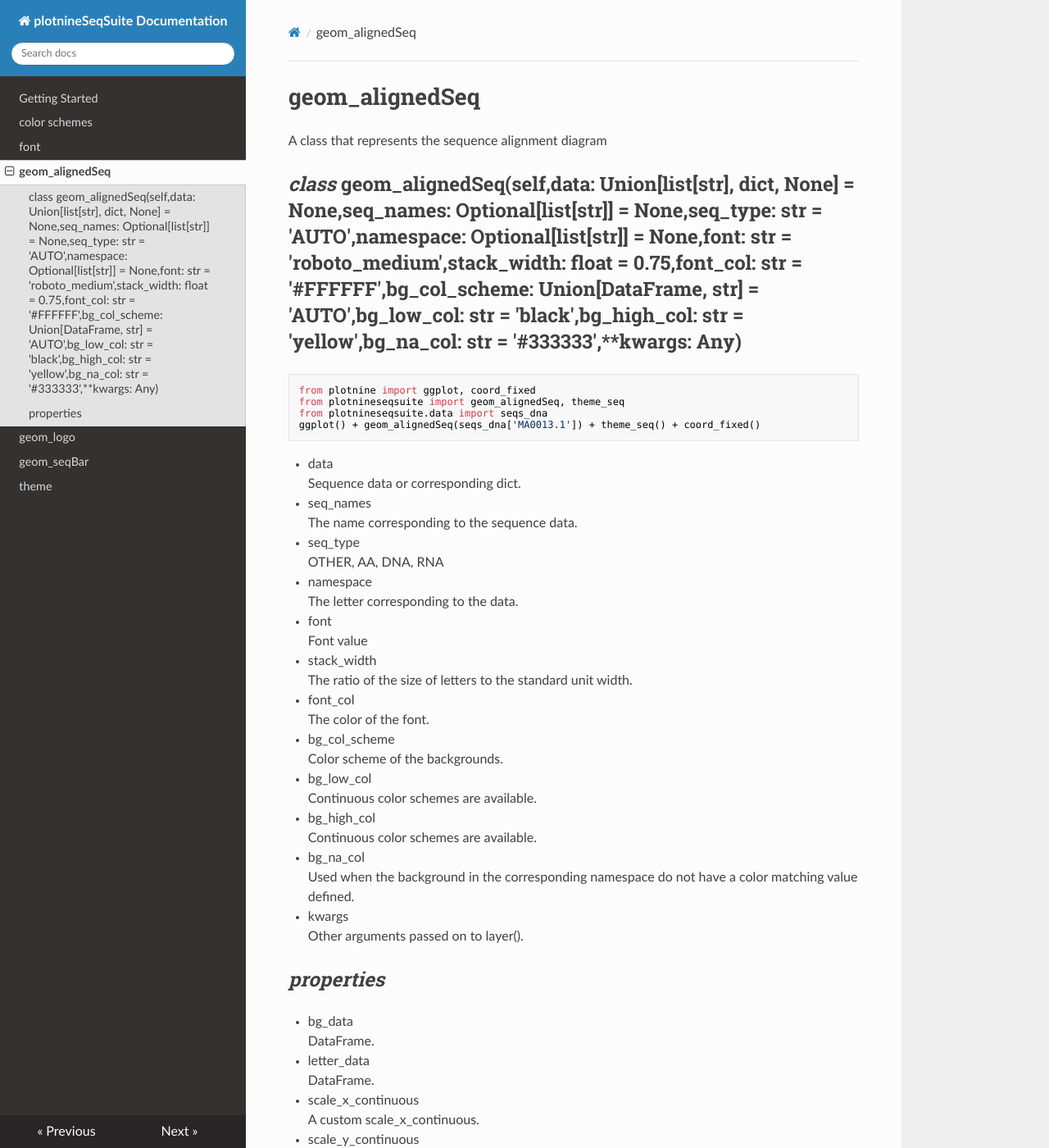
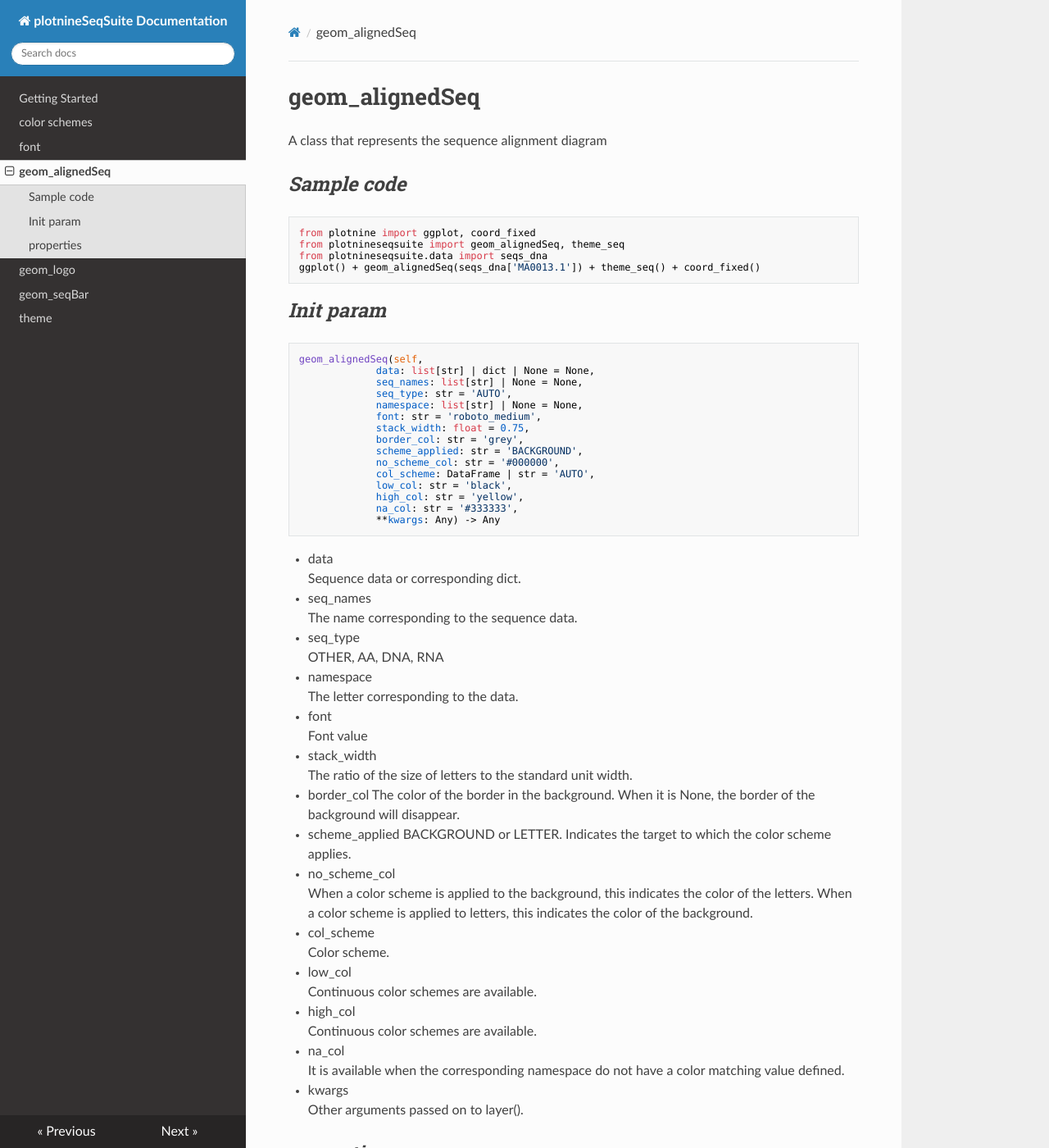
Before and after one commit to CaoTianze/plotnineseqsuite, an MkDocs documentation site: the page built from docs/geom_alignedSeq.md, in a window 1280 px wide and 1400 px high. Shown: the whole window at 82% size. Built offline with MkDocs 1.6.1, drawn with Linux system fonts in a browser that asks for light colours; nearby versions of some CDN libraries.

Commit message:
new color scheme mode in alignedSeq

````diff
--- a/docs/geom_alignedSeq.md
+++ b/docs/geom_alignedSeq.md
@@ -1,11 +1,29 @@
 # geom_alignedSeq
 A class that represents the sequence alignment diagram
-## *class* geom_alignedSeq(self,data: Union[list[str], dict, None] = None,seq_names: Optional[list[str]] = None,seq_type: str = 'AUTO',namespace: Optional[list[str]] = None,font: str = 'roboto_medium',stack_width: float = 0.75,font_col: str = '#FFFFFF',bg_col_scheme: Union[DataFrame, str] = 'AUTO',bg_low_col: str = 'black',bg_high_col: str = 'yellow',bg_na_col: str = '#333333',**kwargs: Any)
+## *Sample code*
 ```python
 from plotnine import ggplot, coord_fixed
 from plotnineseqsuite import geom_alignedSeq, theme_seq
 from plotnineseqsuite.data import seqs_dna
 ggplot() + geom_alignedSeq(seqs_dna['MA0013.1']) + theme_seq() + coord_fixed()
+```
+## *Init param*
+```
+geom_alignedSeq(self,
+             data: list[str] | dict | None = None,
+             seq_names: list[str] | None = None,
+             seq_type: str = 'AUTO',
+             namespace: list[str] | None = None,
+             font: str = 'roboto_medium',
+             stack_width: float = 0.75,
+             border_col: str = 'grey',
+             scheme_applied: str = 'BACKGROUND',
+             no_scheme_col: str = '#000000',
+             col_scheme: DataFrame | str = 'AUTO',
+             low_col: str = 'black',
+             high_col: str = 'yellow',
+             na_col: str = '#333333',
+             **kwargs: Any) -> Any
 ```
 - data
 Sequence data or corresponding dict.
@@ -19,16 +37,20 @@ The letter corresponding to the data.
 Font value
 - stack_width
 The ratio of the size of letters to the standard unit width.
-- font_col
-The color of the font.
-- bg_col_scheme
-Color scheme of the backgrounds.
-- bg_low_col
+- border_col
+The color of the border in the background. When it is None, the border of the background will disappear.
+- scheme_applied
+BACKGROUND or LETTER. Indicates the target to which the color scheme applies.
+- no_scheme_col
+When a color scheme is applied to the background, this indicates the color of the letters. When a color scheme is applied to letters, this indicates the color of the background.
+- col_scheme
+Color scheme.
+- low_col
 Continuous color schemes are available.
-- bg_high_col
+- high_col
 Continuous color schemes are available.
-- bg_na_col
-Used when the background in the corresponding namespace do not have a color matching value defined.
+- na_col
+It is available when the corresponding namespace do not have a color matching value defined.
 - kwargs
 Other arguments passed on to layer().
 ## *properties*
--- a/docs/geom_logo.md
+++ b/docs/geom_logo.md
@@ -1,11 +1,27 @@
 # geom_logo
 A class that represents the sequence logo
-## *class* geom_logo(self,data: Union[list[str], ndarray, dict, None] = None,method: str = 'bits',seq_type: str = 'AUTO',namespace: Optional[list[str]] = None,font: str = 'roboto_medium',stack_width: float = 0.95,rev_stack_order: bool = False,col_scheme: Union[DataFrame, str] = 'AUTO',low_col: str = 'black',high_col: str = 'yellow',na_col: str = '#333333',**kwargs: Any)
+## *Sample code*
 ```python
 from plotnine import ggplot
 from plotnineseqsuite import geom_logo, theme_seq
 from plotnineseqsuite.data import seqs_dna
 ggplot() + geom_logo(seqs_dna['MA0001.1']) + theme_seq()
+```
+## *Init param*
+```
+geom_logo(self,
+             data: list[str] | ndarray | dict | None = None,
+             method: str = 'bits',
+             seq_type: str = 'AUTO',
+             namespace: list[str] | None = None,
+             font: str = 'roboto_medium',
+             stack_width: float = 0.95,
+             rev_stack_order: bool = False,
+             col_scheme: DataFrame | str = 'AUTO',
+             low_col: str = 'black',
+             high_col: str = 'yellow',
+             na_col: str = '#333333',
+             **kwargs: Any) -> Any
 ```
 - data
 Sequence data or PFM or corresponding dict.
--- a/docs/geom_seqBar.md
+++ b/docs/geom_seqBar.md
@@ -1,11 +1,26 @@
 # geom_seqBar
 A class that represents the sequence histogram
-## *class* geom_seqBar(self,data: Union[list[str], ndarray, dict, None] = None,seq_type: str = 'AUTO',namespace: Optional[list[str]] = None,font: str = 'roboto_medium',stack_width: float = 0.75,bar_col_scheme: Union[DataFrame, str] = 'AUTO',font_col: str = '#808080',low_col: str = 'black',high_col: str = 'yellow',na_col: str = '#333333',**kwargs: Any)
+## *Sample code*
 ```python
 from plotnine import ggplot
 from plotnineseqsuite import geom_seqBar, theme_seq
 from plotnineseqsuite.data import seqs_dna
 ggplot() + geom_seqBar(seqs_dna['MA0013.1']) + theme_seq()
+```
+## *Init param*
+```
+geom_seqBar(self,
+             data: list[str] | ndarray | dict | None = None,
+             seq_type: str = 'AUTO',
+             namespace: list[str] | None = None,
+             font: str = 'roboto_medium',
+             stack_width: float = 0.75,
+             bar_col_scheme: DataFrame | str = 'AUTO',
+             font_col: str = '#808080',
+             low_col: str = 'black',
+             high_col: str = 'yellow',
+             na_col: str = '#333333',
+             **kwargs: Any) -> Any
 ```
 - data
 Sequence data or PFM or corresponding dict.
````
Also changed, not shown: docs/index.md (+13 -5 lines), docs/no_sequence_letter.png, docs/plot_an_aligned_sequences.png, docs/switch_color_schme.png (added), 5 other files.
